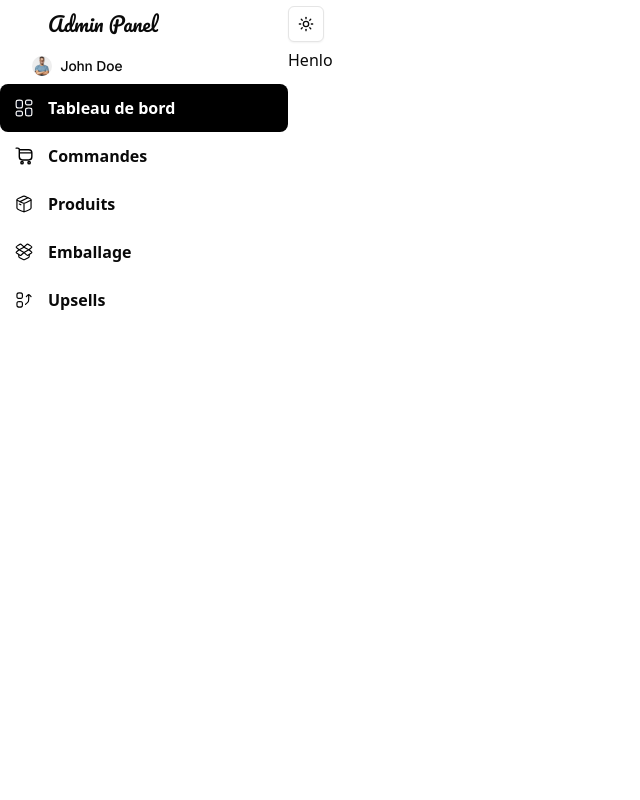
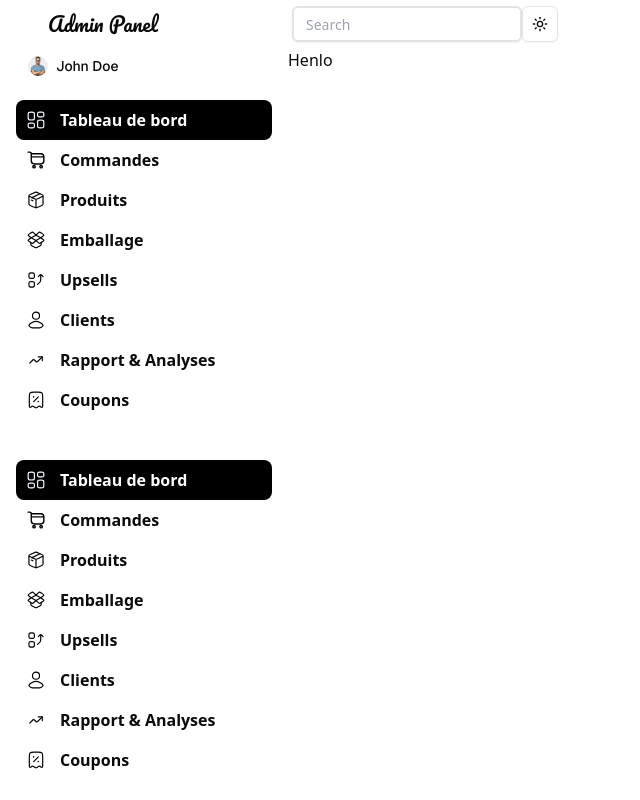
Before and after one commit to max-fletcher/next-boilerplate, a Next.js app: page / in a window 1280 px wide. Shown: the whole page, without its empty margins (0-640 px from the left). Built offline with nearby package versions, Linux system fonts and the light colour scheme.

Commit message:
Working on Navbar now.

```diff
--- a/app/globals.css
+++ b/app/globals.css
@@ -70,8 +70,8 @@
   :root {
     --background: 0 0% 100%;
     --foreground: 0 0% 3.9%;
-    --border: 0 0% 89.8%;
-    --ring: 0 0% 3.9%;
+    --border: 240, 6%, 90%, 1;
+    --ring: 240, 6%, 90%, 1;
 
     /* --primary: 0 0% 9%;
     --primary-foreground: 0 0% 98%;
@@ -145,10 +145,26 @@
 
 @layer utilities {
   .sidebar-link {
-    @apply flex gap-3 items-center p-2 xl:p-3 rounded-lg justify-start;
+    @apply flex gap-3 items-center p-3 xl:p-2 rounded-lg justify-start;
   }
 
   .sidebar-label {
     @apply text-16 font-semibold;
   }
+
+  .sidebar-group-1 {
+    @apply mt-4;
+  }
+
+  .sidebar-group-2 {
+    @apply mt-10;
+  }
+
+  .sidebar-group-3 {
+    @apply mt-10;
+  }
+
+  .sidebar-margin {
+    @apply mx-4;
+  }
 }
--- a/components/LeftSidebar.tsx
+++ b/components/LeftSidebar.tsx
@@ -6,51 +6,21 @@ import Image from "next/image"
 import { geist } from "@/lib/fonts/fonts"
 import { cn } from "@/lib/utils"
 import TableOfContentsIcon from "./icons/TableOfContentsIcon"
-// import { Button } from "./ui/button"
 import { usePathname } from "next/navigation"
 import Link from "next/link"
-import CartIcon from "./icons/Cart"
-import OpenBoxIcon from "./icons/OpenBox"
-import SquareArrowUpIcon from "./icons/SquareArrowUp"
-import BoxIcon from "./icons/Box"
-
-export const sidebarLinks = [
-  {
-    imgIcon: TableOfContentsIcon,
-    route: "/",
-    label: "Tableau de bord",
-  },
-  {
-    imgIcon: CartIcon,
-    route: "/commandes",
-    label: "Commandes",
-  },
-  {
-    imgIcon: BoxIcon,
-    route: "/produits",
-    label: "Produits",
-  },
-  {
-    imgIcon: OpenBoxIcon,
-    route: "/emballage",
-    label: "Emballage",
-  },
-  {
-    imgIcon: SquareArrowUpIcon,
-    route: "/upsells",
-    label: "Upsells",
-  },
-];
+import { Button } from "./ui/button"
+import { sidebarLinksGroup1, sidebarLinksGroup2 } from "@/constants"
 
 const LeftSidebar = ({user}: {user: User}) => {
   const pathname = usePathname()
 
   return (
-    <div className="min-w-72 w-1/4">
+    <div className="overflow-y-auto min-w-72 w-1/4">
+      <div className="min-h-[1100px] xl:min-h-[900px]">
         <div className="h-12 flex items-center ms-5">
           <Logo text="Admin Panel" />
         </div>
-      <div className="mx-5 dark:bg-[#1F2937] h-9 flex items-center px-3 rounded-md">
+        <div className="dark:bg-[#1F2937] h-9 flex items-center px-3 rounded-md sidebar-margin">
           <Image
             className="rounded-full aspect-square object-cover"
             src="/profile.png"
@@ -63,7 +33,8 @@ const LeftSidebar = ({user}: {user: User}) => {
           </div>
         </div>
 
-      {sidebarLinks.map((item) => {
+        <div className="sidebar-group-1 sidebar-margin">
+          {sidebarLinksGroup1.map((item) => {
               const isActive = pathname === item.route || pathname.startsWith(`${item.route}/`)
               console.log(isActive, item)
 
@@ -83,6 +54,43 @@ const LeftSidebar = ({user}: {user: User}) => {
               )
           })}
         </div>
+
+        <div className="sidebar-group-2 sidebar-margin">
+          {sidebarLinksGroup2.map((item) => {
+              const isActive = pathname === item.route || pathname.startsWith(`${item.route}/`)
+              console.log(isActive, item)
+
+              return (
+                <Link
+                  key={item.label}
+                  href={item.route}
+                  className={cn('sidebar-link', { 'bg-black dark:bg-white' : isActive } )} // A util function that merges classes. Uses twMerge under the hood.
+                >
+                    <div className="flex justify-center items-center relative size-6">
+                      <item.imgIcon width={20} height={20} isActive={isActive} />
+                    </div>
+                    <p className={cn("sidebar-label", { "text-white dark:text-black": isActive }) }>
+                      {item.label}
+                    </p>
+                </Link>
+              )
+          })}
+        </div>
+
+        <div className="sidebar-group-3 sidebar-margin">
+          <Button
+            className={cn('sidebar-link' )} // A util function that merges classes. Uses twMerge under the hood.
+          >
+              <div className="flex justify-center items-center relative size-6">
+                <TableOfContentsIcon width={20} height={20} />
+              </div>
+              <p className={cn("sidebar-label") }>
+                Logout
+              </p>
+          </Button>
+        </div>
+      </div>
+    </div>
   );
 }
 
--- /dev/null
+++ b/components/icons/GrowthArrow.tsx
@@ -0,0 +1,18 @@
+import { cn } from "@/lib/utils";
+import { TIconTypes } from "@/types/icon.types";
+
+const GrowthArrowIcon = ({ classes = '', width = 20, height = 20, isActive = false }: TIconTypes) => {
+  return (
+    <svg
+      className={cn('fill-background dark:fill-[#030712] stroke-black dark:stroke-white', { 'fill-[#030712] dark:fill-white stroke-white dark:stroke-black' : isActive }, classes)}
+      style={{width, height}}
+      viewBox="0 0 17 16"
+      xmlns="http://www.w3.org/2000/svg"
+    >
+      <path d="M13.8333 8.66668V5.33334H10.5" strokeLinecap="round" strokeLinejoin="round"/>
+      <path d="M13.8334 5.33334L10.5001 8.66668C9.91168 9.25508 9.61755 9.54921 9.25648 9.58174C9.19675 9.58714 9.13675 9.58714 9.07702 9.58174C8.71595 9.54921 8.42181 9.25508 7.83341 8.66668C7.24501 8.07828 6.95085 7.78414 6.58979 7.75161C6.53011 7.74621 6.47005 7.74621 6.41037 7.75161C6.04931 7.78414 5.75512 8.07828 5.16675 8.66668L3.16675 10.6667" strokeLinecap="round" strokeLinejoin="round"/>
+    </svg>
+  )
+}
+
+export default GrowthArrowIcon
--- /dev/null
+++ b/components/icons/Ticket.tsx
@@ -0,0 +1,19 @@
+import { cn } from "@/lib/utils";
+import { TIconTypes } from "@/types/icon.types";
+
+const TicketIcon = ({ classes = '', width = 20, height = 20, isActive = false }: TIconTypes) => {
+  return (
+    <svg
+      className={cn('fill-background dark:fill-[#030712] stroke-black dark:stroke-white', { 'fill-[#030712] dark:fill-white stroke-white dark:stroke-black' : isActive }, classes)}
+      style={{width, height}}
+      viewBox="0 0 17 16"
+      xmlns="http://www.w3.org/2000/svg"
+    >
+      <path d="M7.74912 14.3415L6.39555 13.5381C6.05203 13.3343 5.88026 13.2323 5.68963 13.2264C5.48363 13.22 5.30883 13.3178 4.93762 13.5381C4.52188 13.7849 3.69521 14.4647 3.16047 14.1405C2.83325 13.9421 2.83325 13.4383 2.83325 12.4305V5.33334C2.83325 3.44772 2.83325 2.50492 3.41904 1.91913C4.00483 1.33334 4.94763 1.33334 6.83325 1.33334H10.1666C12.0522 1.33334 12.995 1.33334 13.5808 1.91913C14.1666 2.50492 14.1666 3.44772 14.1666 5.33334V12.4305C14.1666 13.4383 14.1666 13.9421 13.8394 14.1405C13.3047 14.4647 12.478 13.7849 12.0622 13.5381C11.7187 13.3343 11.5469 13.2323 11.3563 13.2264C11.1503 13.22 10.9755 13.3178 10.6043 13.5381L9.25072 14.3415C8.88565 14.5583 8.70305 14.6666 8.49992 14.6666C8.29679 14.6666 8.11419 14.5583 7.74912 14.3415Z" strokeLinecap="round" strokeLinejoin="round"/>
+      <path d="M10.5 5.33334L6.5 9.33334" strokeLinecap="round" strokeLinejoin="round"/>
+      <path d="M10.5 9.33334H10.494M6.50598 5.33334H6.5" strokeWidth="1.33333" strokeLinecap="round" strokeLinejoin="round"/>
+    </svg>
+  )
+}
+
+export default TicketIcon
--- /dev/null
+++ b/components/icons/User.tsx
@@ -0,0 +1,18 @@
+import { cn } from "@/lib/utils";
+import { TIconTypes } from "@/types/icon.types";
+
+const UserIcon = ({ classes = '', width = 20, height = 20, isActive = false }: TIconTypes) => {
+  return (
+    <svg
+      className={cn('fill-background dark:fill-[#030712] stroke-black dark:stroke-white', { 'fill-[#030712] dark:fill-white stroke-white dark:stroke-black' : isActive }, classes)}
+      style={{width, height}}
+      viewBox="0 0 17 16"
+      xmlns="http://www.w3.org/2000/svg"
+    >
+      <path d="M4.88505 10.3211C3.94187 10.8827 1.46891 12.0294 2.97511 13.4644C3.71088 14.1653 4.53033 14.6667 5.56058 14.6667H11.4394C12.4697 14.6667 13.2891 14.1653 14.0249 13.4644C15.5311 12.0294 13.0581 10.8827 12.1149 10.3211C9.9032 9.00406 7.0968 9.00406 4.88505 10.3211Z" strokeLinecap="round" strokeLinejoin="round"/>
+      <path d="M11.5 4.33334C11.5 5.9902 10.1569 7.33334 8.5 7.33334C6.84315 7.33334 5.5 5.9902 5.5 4.33334C5.5 2.67649 6.84315 1.33334 8.5 1.33334C10.1569 1.33334 11.5 2.67649 11.5 4.33334Z"/>
+    </svg>
+  )
+}
+
+export default UserIcon
--- a/components/navbar/Navbar.tsx
+++ b/components/navbar/Navbar.tsx
@@ -1,8 +1,10 @@
 import { ModeToggle } from "./ModeToggle"
+import SearchField from "./SearchField"
 
 const Navbar = () => {
   return (
-    <div className="w-full h-12 flex">
+    <div className="w-full h-12 flex px-1">
+      <SearchField />
       <ModeToggle />
     </div>
   )
--- /dev/null
+++ b/components/navbar/SearchField.tsx
@@ -0,0 +1,12 @@
+import React from 'react'
+import { Input } from '../ui/input'
+
+const SearchField = () => {
+  return (
+    <div className='flex items-center'>
+        <Input className='border-2 border-border dark:border-background bg-background' placeholder='Search'/>
+    </div>
+  )
+}
+
+export default SearchField
--- a/constants/index.ts
+++ b/constants/index.ts
@@ -1,22 +1,110 @@
-export const sidebarLinks = [
+import BoxIcon from "@/components/icons/Box";
+import CartIcon from "@/components/icons/Cart";
+import GrowthArrowIcon from "@/components/icons/GrowthArrow";
+import OpenBoxIcon from "@/components/icons/OpenBox";
+import SquareArrowUpIcon from "@/components/icons/SquareArrowUp";
+import TableOfContentsIcon from "@/components/icons/TableOfContentsIcon";
+import TicketIcon from "@/components/icons/Ticket";
+import UserIcon from "@/components/icons/uSER";
+
+export const sidebarLinksGroup1 = [
   {
-      img: "/icons/home.svg",
+    imgIcon: TableOfContentsIcon,
     route: "/",
-      label: "Home",
+    label: "Tableau de bord",
+    number: null,
   },
   {
-      img: "/icons/dollar-circle.svg",
-      route: "/my-banks",
-      label: "My Banks",
+    imgIcon: CartIcon,
+    route: "/commandes",
+    label: "Commandes",
+    number: null,
   },
   {
-      img: "/icons/transaction.svg",
-      route: "/transaction-history",
-      label: "Transaction History",
+    imgIcon: BoxIcon,
+    route: "/produits",
+    label: "Produits",
+    number: null,
   },
   {
-      img: "/icons/money-send.svg",
-      route: "/payment-transfer",
-      label: "Transfer Funds",
+    imgIcon: OpenBoxIcon,
+    route: "/emballage",
+    label: "Emballage",
+    number: null,
+  },
+  {
+    imgIcon: SquareArrowUpIcon,
+    route: "/upsells",
+    label: "Upsells",
+    number: 23,
+  },
+  {
+    imgIcon: UserIcon,
+    route: "/clients",
+    label: "Clients",
+    number: 23,
+  },
+  {
+    imgIcon: GrowthArrowIcon,
+    route: "/rapport_&_analyses",
+    label: "Rapport & Analyses",
+    number: null,
+  },
+  {
+    imgIcon: TicketIcon,
+    route: "/coupons",
+    label: "Coupons",
+    number: 23,
   },
 ];
+
+export const sidebarLinksGroup2 = [
+  {
+    imgIcon: TableOfContentsIcon,
+    route: "/",
+    label: "Tableau de bord",
+    number: null,
+  },
+  {
+    imgIcon: CartIcon,
+    route: "/commandes",
+    label: "Commandes",
+    number: null,
+  },
+  {
+    imgIcon: BoxIcon,
+    route: "/produits",
+    label: "Produits",
+    number: null,
+  },
+  {
+    imgIcon: OpenBoxIcon,
+    route: "/emballage",
+    label: "Emballage",
+    number: null,
+  },
+  {
+    imgIcon: SquareArrowUpIcon,
+    route: "/upsells",
+    label: "Upsells",
+    number: 23,
+  },
+  {
+    imgIcon: UserIcon,
+    route: "/clients",
+    label: "Clients",
+    number: 23,
+  },
+  {
+    imgIcon: GrowthArrowIcon,
+    route: "/rapport_&_analyses",
+    label: "Rapport & Analyses",
+    number: null,
+  },
+  {
+    imgIcon: TicketIcon,
+    route: "/coupons",
+    label: "Coupons",
+    number: 23,
+  },
+];
```
Lines whose indentation alone changed are shown as unchanged.
